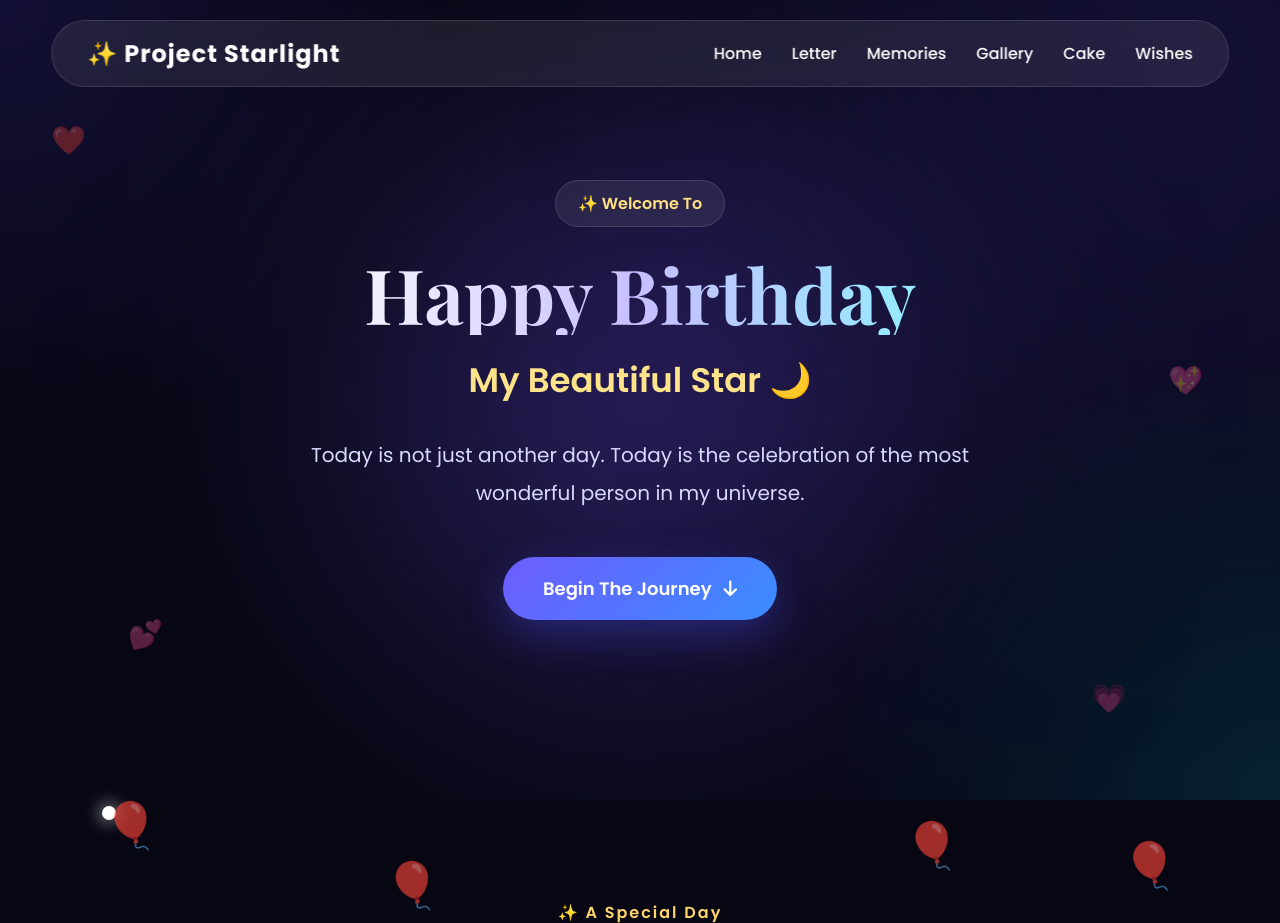
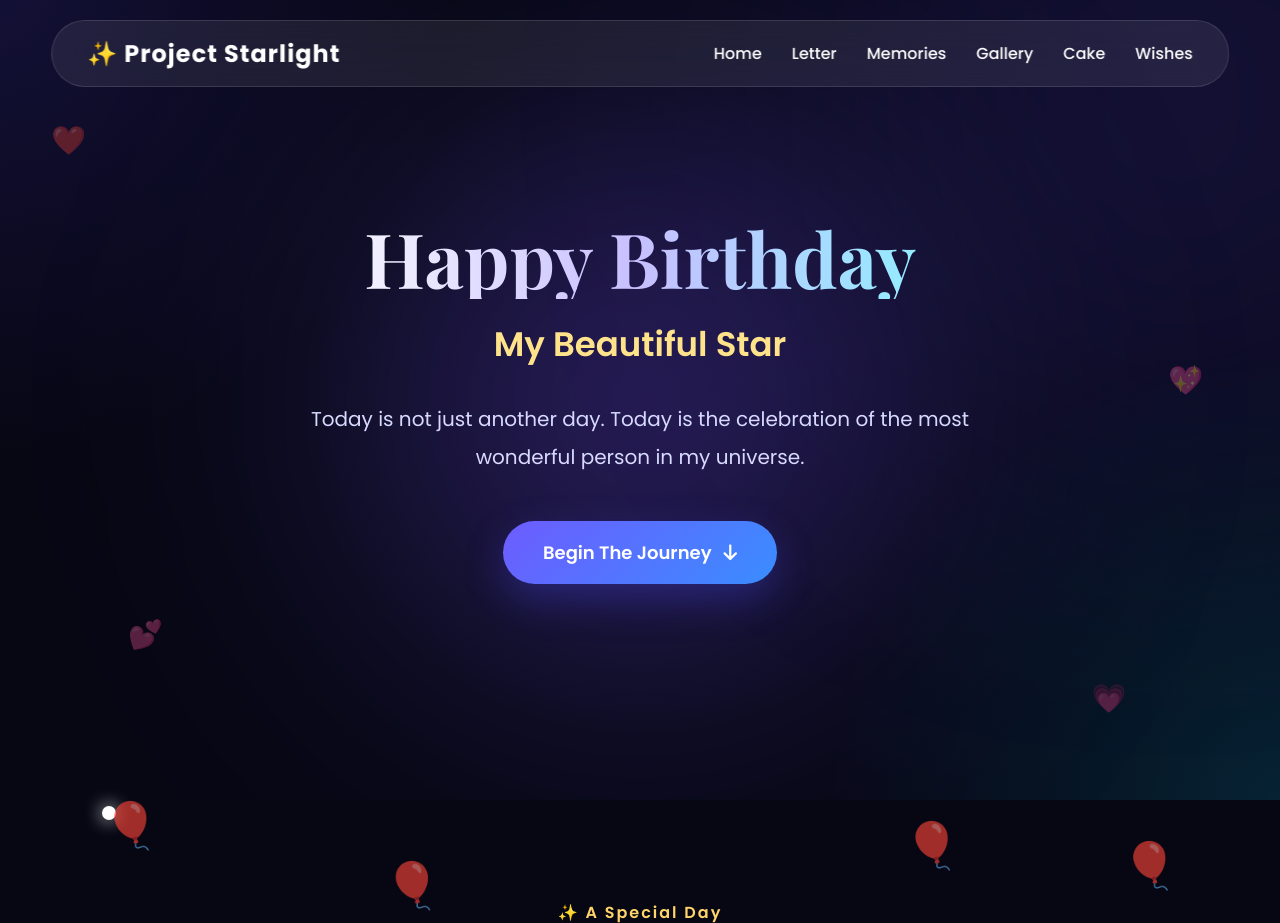
Before and after one commit to ashikurrahma017/birthday, a Flask app: page / in a window 1280 px wide. Shown: the top 923 px of the page. Run offline with Flask 3, Linux system fonts and the light colour scheme.

Commit message:
Update index.html

```diff
--- a/templates/index.html
+++ b/templates/index.html
@@ -11,7 +11,7 @@
     <meta name="viewport"
           content="width=device-width, initial-scale=1.0">
 
-    <title>Project Starlight ✨</title>
+    <title>Happy Birthday Nowrin</title>
 
     <meta name="description"
           content="A magical birthday surprise made with love.">
@@ -221,11 +221,7 @@
 
     <div class="hero-content">
 
-        <span class="welcome">
 
-            ✨ Welcome To
-
-        </span>
 
         <h1>
 
@@ -235,7 +231,7 @@
 
         <h2>
 
-            My Beautiful Star 🌙
+            My Beautiful Star
 
         </h2>
 
```
